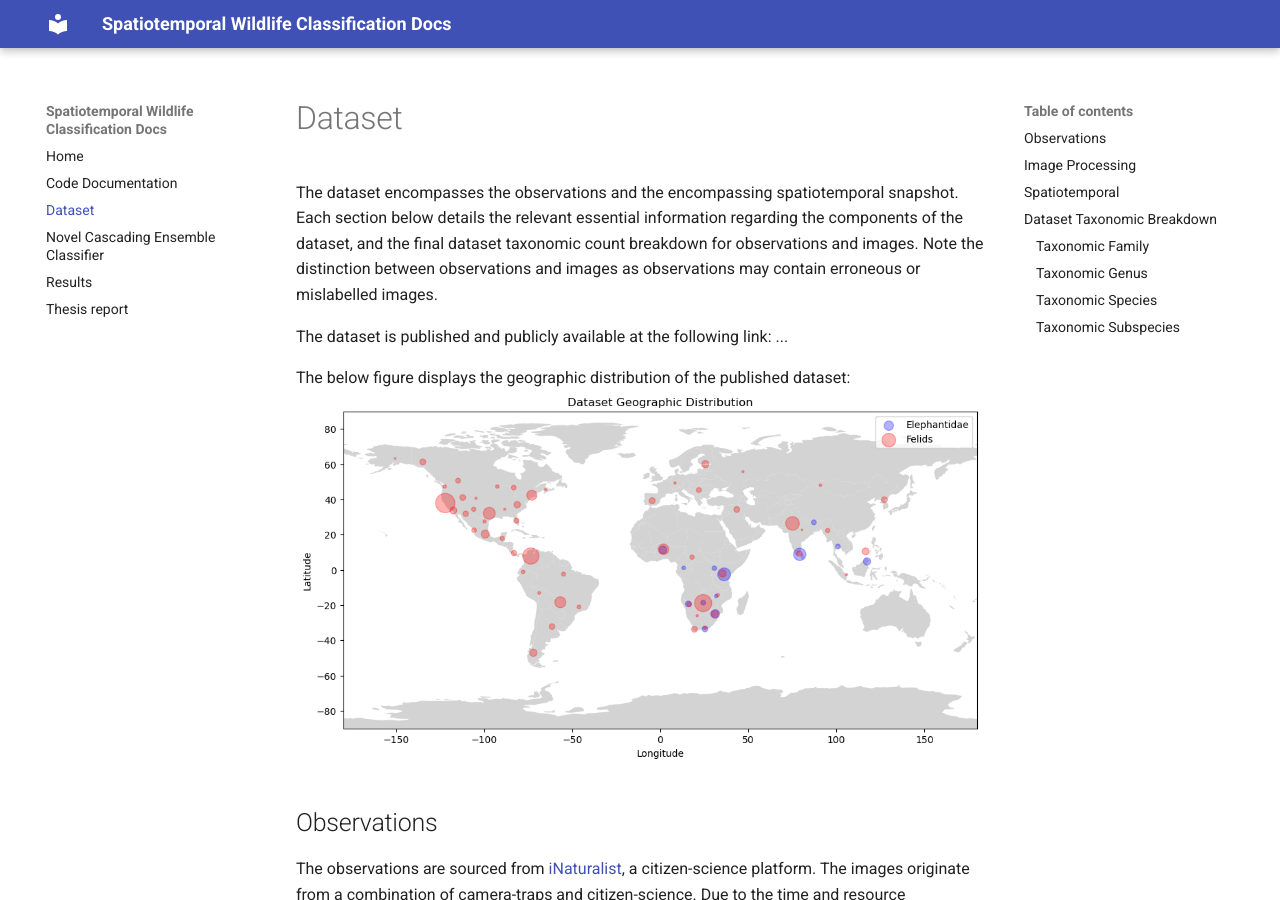
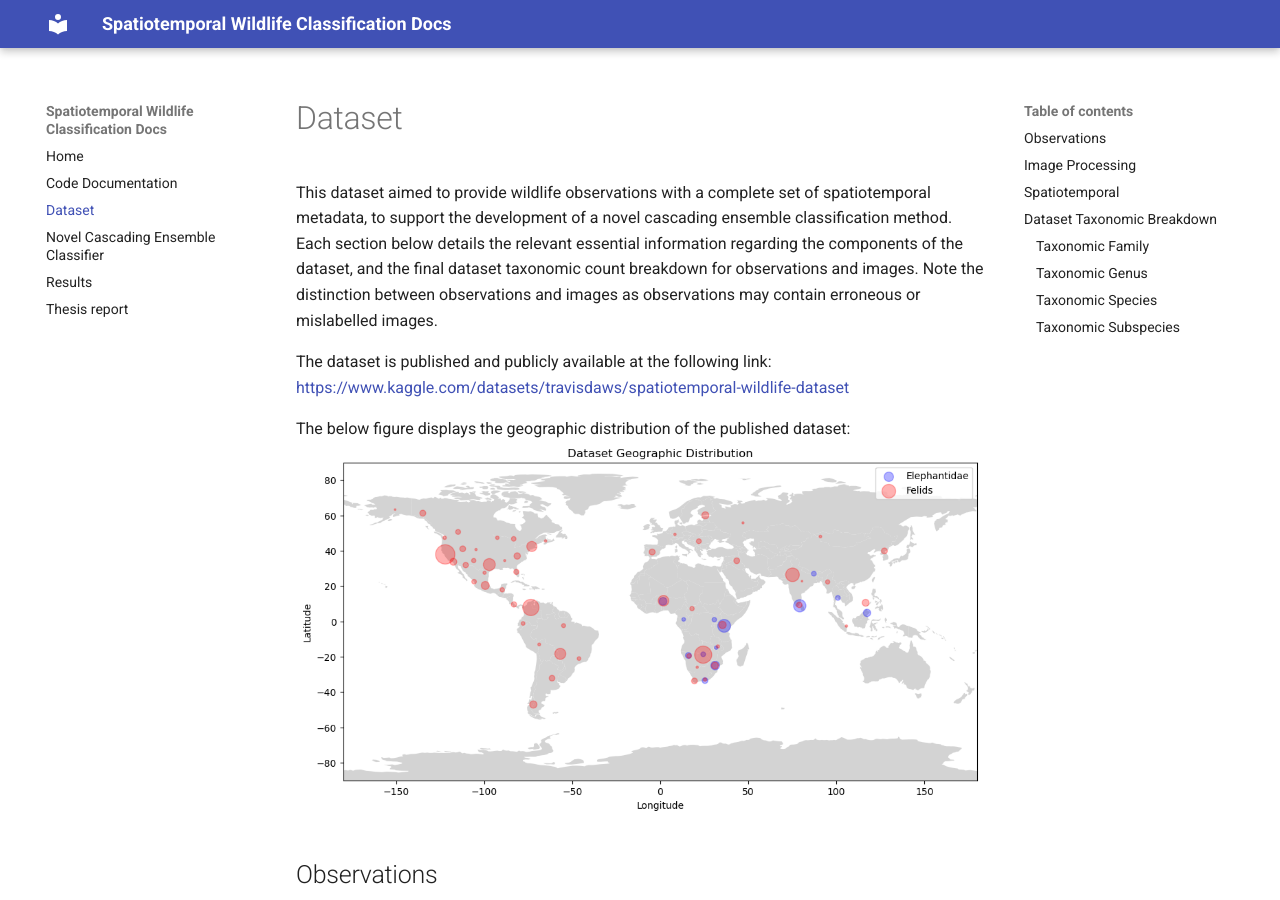
Before and after one commit to Spatiotemporal-Wildlife-Classification/Wildlife-Classification, an MkDocs documentation site: the page built from docs/dataset.md, in a window 1280 px wide and 900 px high. Built offline with MkDocs 1.6.1 and Material for MkDocs 9.7.7, drawn with Linux system fonts in a browser that asks for light colours.

```diff
--- a/docs/dataset.md
+++ b/docs/dataset.md
@@ -1,11 +1,12 @@
 # Dataset
 
-The dataset encompasses the observations and the encompassing spatiotemporal snapshot.
+This dataset aimed to provide wildlife observations with a complete set of spatiotemporal metadata, to support the development of
+a novel cascading ensemble classification method.
 Each section below details the relevant essential information regarding the components of the dataset, and the
 final dataset taxonomic count breakdown for observations and images. Note the distinction between observations and images
 as observations may contain erroneous or mislabelled images.
 
-The dataset is published and publicly available at the following link: ...
+The dataset is published and publicly available at the following link: [https://www.kaggle.com/datasets/travisdaws/spatiotemporal-wildlife-dataset](https://www.kaggle.com/datasets/travisdaws/spatiotemporal-wildlife-dataset)
 
 The below figure displays the geographic distribution of the published dataset:
 <img height="545" src="../images/dataset_distribution.png" width="1001" alt="dataset distribution on dataset page" style="display: block; margin: 0 auto"/>
```
Also changed, not shown: docs/src.md (+1 -6 lines), docs/src/ensemble.md (added, +3 -0 lines).
